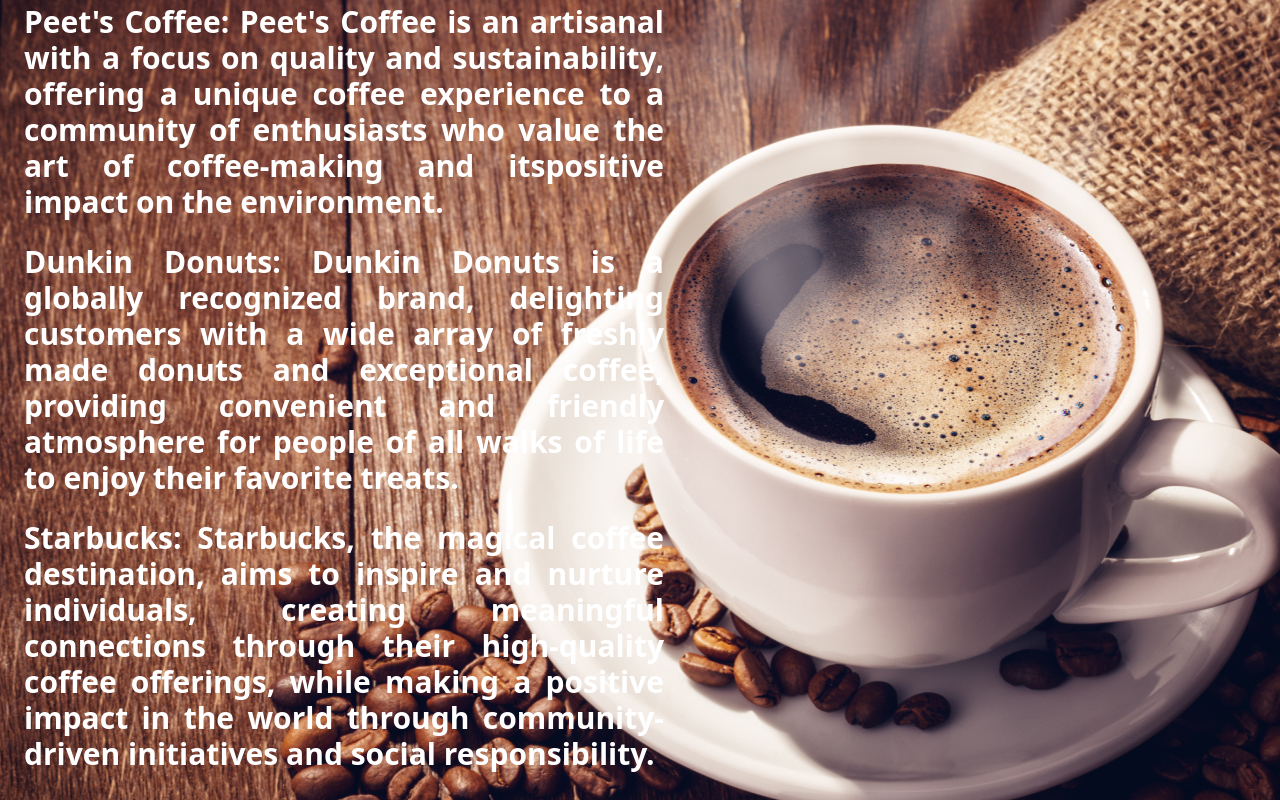
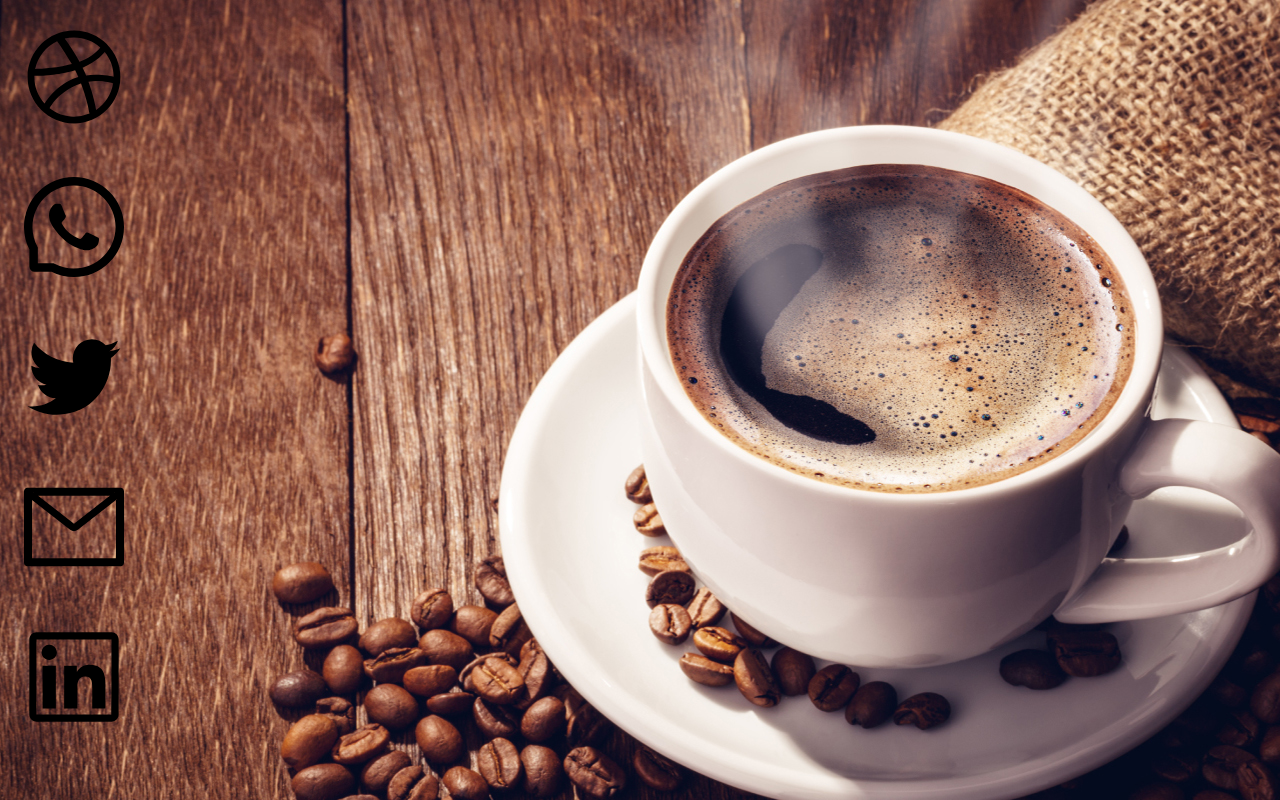
Before and after one commit to NJIT-WIS/final-teamD-project, a Next.js app: page /ContactPage in a window 1280 px wide. Built offline with nearby package versions, Linux system fonts and the light colour scheme.

Commit message:
contact page

```diff
--- a/src/pages/ContactPage/index.js
+++ b/src/pages/ContactPage/index.js
@@ -1,32 +1,38 @@
 import React, { Component } from 'react'
-
+import { DribbbleOutlined, WhatsAppOutlined, TwitterOutlined, LinkedinOutlined, MailOutlined } from '@ant-design/icons';
 class index extends Component {
   constructor(props) {
     super(props);
     this.state = {
       contentList: [
-        "Peet's Coffee: Peet's Coffee is an artisanal with a focus on quality and sustainability, offering a unique coffee experience to a community of enthusiasts who value the art of coffee-making and itspositive impact on the environment.",
-        "Dunkin Donuts: Dunkin Donuts is a globally recognized brand, delighting customers with a wide array of freshly made donuts and exceptional coffee, providing convenient and friendly atmosphere for people of all walks of life to enjoy their favorite treats.",
-        "Starbucks: Starbucks, the magical coffee destination, aims to inspire and nurture individuals, creating meaningful connections through their high-quality coffee offerings, while making a positive impact in the world through community-driven initiatives and social responsibility."
+
       ]
     };
   }
+
+
+
   render() {
     return (
-      <div className="bg-[url('/e2AY3k8EYn.png')] bg-cover bg-center bg-no-repeat h-full flex flex-col justify-center">
-        {
-          this.state.contentList.map((item, index) => {
-            return (
-              <>
-                <span className=' whitespace-pre-line text-indent ml-6 w-1/2 font-bold text-[#ffffff] text-3xl text-justify'>
-                  {item}
-                </span>
-                <br></br>
-              </>
+      <div className="bg-[url('/e2AY3k8EYn.png')] bg-cover bg-center bg-no-repeat h-full flex flex-col ">
+        <div className='ml-6'>
+          <div className='text-[100px] hover:text-[105px]' >
+            <DribbbleOutlined className='hover:cursor-pointer ' />
+          </div>
+          <div className='text-[100px] hover:text-[105px]'>
+            <WhatsAppOutlined className='hover:cursor-pointer ' />
+          </div>
+          <div className='text-[100px] hover:text-[105px]'>
+            <TwitterOutlined className='hover:cursor-pointer ' />
+          </div>
+          <div className='text-[100px] hover:text-[105px]'>
+            <MailOutlined className='hover:cursor-pointer ' />
+          </div>
+          <div className='text-[100px] hover:text-[105px]'>
+            <LinkedinOutlined className='hover:cursor-pointer ' />
+          </div>
+        </div>
 
-            )
-          })
-        }
       </div>
     );
   }
```
